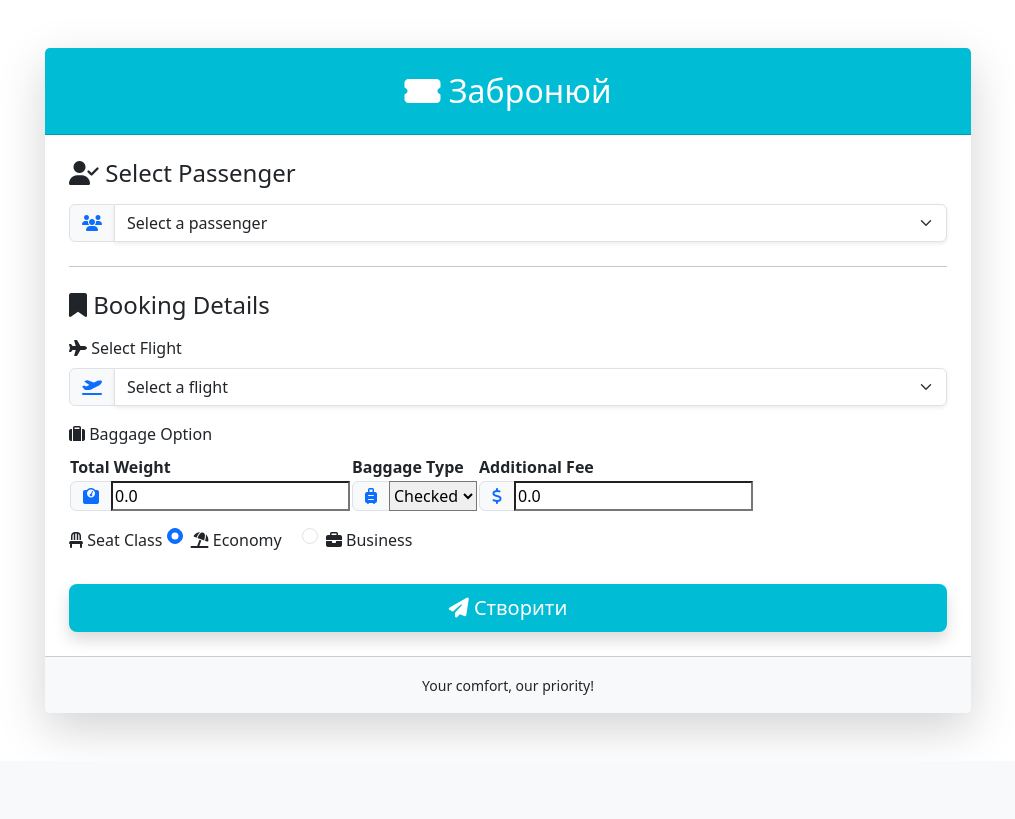
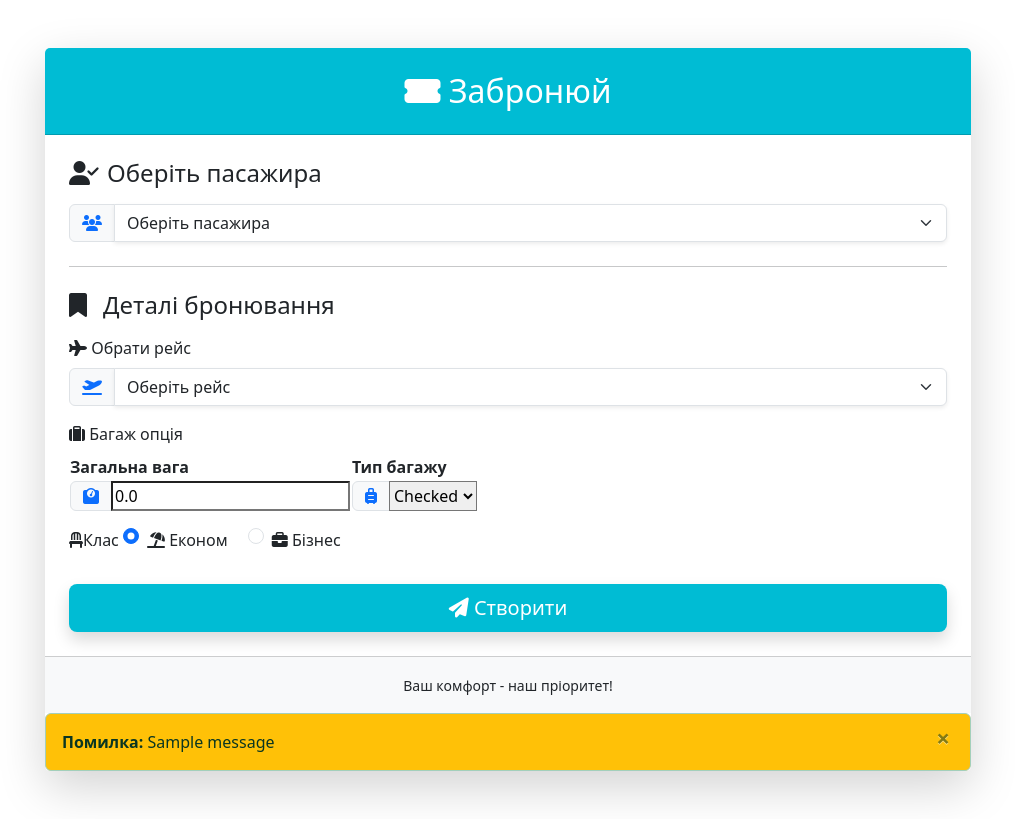
Before and after one commit to Arsemon4ik/airport_prj, a Django app: page /bookings/add/ in a window 1280 px wide. Shown: the part 56-875 px from the top of the page, without its empty margins (132-1147 px from the left). Before the commit the page ends 791 px from the top, so only its background shows below. Run offline with Django 5.2, Linux system fonts and the light colour scheme; tables that the repository leaves empty hold one stand-in row (values such as "Sample post"); one stand-in notice (Sample message) is shown; parts of the project's set-up code (start-up, migrations or seed data) failed here and were passed over; some libraries are stand-ins or nearby versions.

Commit message:
basic setup

```diff
--- a/booking_management/forms.py
+++ b/booking_management/forms.py
@@ -37,17 +37,16 @@ class BookingForm(forms.ModelForm):
 class BaggageForm(forms.ModelForm):
     class Meta:
         model = Baggage
-        fields = ['total_weight', 'baggage_type', 'additional_baggage_fee']
+        fields = ['total_weight', 'baggage_type']
         widgets = {
             'total_weight': forms.NumberInput(attrs={'class': 'form-control'}),
             'baggage_type': forms.Select(attrs={'class': 'form-control'}),
-            'additional_baggage_fee': forms.NumberInput(attrs={'class': 'form-control'}),
         }
 
 # FormSet для багажу
 BaggageFormSet = modelformset_factory(
         Baggage,
-        fields=('total_weight', 'baggage_type', 'additional_baggage_fee'),
+        fields=('total_weight', 'baggage_type'),
         extra=1,  # Додаткові форми для багажу
         can_delete=True  # Можливість видалення
     )
--- a/booking_management/urls.py
+++ b/booking_management/urls.py
@@ -21,4 +21,6 @@ urlpatterns = [
     path('bookings/add/', views.booking_create, name='booking_create'),
     path('bookings/<int:pk>/edit/', views.booking_update, name='booking_update'),
     path('bookings/<int:pk>/delete/', views.booking_delete, name='booking_delete'),
+
+    path('monopay-callback/', views.monopay_callback, name="monopay_callback"),
 ]
--- a/booking_management/views.py
+++ b/booking_management/views.py
@@ -1,8 +1,19 @@
+import json
+
 from django.forms import modelformset_factory
+from django.http import JsonResponse
 from django.shortcuts import render, get_object_or_404, redirect
 from django.contrib.auth.decorators import login_required
+from django.views.decorators.csrf import csrf_exempt
+
 from .models import Passenger, Flight, Booking, Baggage
 from .forms import PassengerForm, BookingForm, BaggageFormSet
+import logging
+from django.contrib import messages
+
+from .utils import MonoBankService, send_order_confirmation_email
+
+logger = logging.getLogger(__name__)
 
 
 @login_required
@@ -87,8 +98,9 @@ def flight_list(request):
 
 
 # List all bookings
+@login_required
 def booking_list(request):
-    bookings = Booking.objects.all()
+    bookings = Booking.objects.filter(passenger__managed_by=request.user)
 
     # Filters
     booking_status = request.GET.get('booking_status')
@@ -119,29 +131,98 @@ def booking_detail(request, pk):
 def booking_create(request):
     if request.method == 'POST':
         form = BookingForm(request.POST)
-        formset = BaggageFormSet(request.POST, queryset=Baggage.objects.none())  # Новий набір форм
+        formset = BaggageFormSet(request.POST, queryset=Baggage.objects.none())
+
+        monobank_client = MonoBankService()
+        total = 0
 
         if form.is_valid() and formset.is_valid():
-            # Збереження бронювання
-            booking = form.save(commit=False)
+            # Save the booking
+            booking = form.save()
+            flight = booking.flight
 
-            # Збереження багажу та прив'язка до бронювання
+            if booking.seat_class == 'economy':
+                ticket_price = flight.economy_price
+            elif booking.seat_class == 'business':
+                ticket_price = flight.business_price
+            else:
+                ticket_price = 0
+
+            total += ticket_price
+
             for baggage_form in formset:
-                if baggage_form.cleaned_data and not baggage_form.cleaned_data.get('DELETE'):  # Уникаємо порожніх форм
-                    baggage = baggage_form.save()
+                if baggage_form.cleaned_data and not baggage_form.cleaned_data.get('DELETE'):
+                    baggage = baggage_form.save(commit=False)
+
+                    if baggage.total_weight > 20:
+                        baggage.additional_baggage_fee = (baggage.total_weight - 20) * 20  # 1кг / 20 грн дод.плата
+                    else:
+                        baggage.additional_baggage_fee = 0
+                    total += baggage.additional_baggage_fee
                     baggage.save()
+
                     booking.baggage = baggage
-            booking.save()# Прив'язуємо до бронювання
 
-            return redirect('booking_list')  # Перенаправлення після успіху
+                booking.total_price = total
+                booking.save()
+
+            description = f"Сплата за квиток {flight.flight_number}"
+            payment_url = monobank_client.create_invoice(booking.booking_code, description, total)
+            print(payment_url)
+            if payment_url:
+                return redirect(payment_url)
+            else:
+                messages.error(request, f'Виникла помилка під час створення платежу')
+        else:
+            messages.error(request, f'Виникла помилка під час створення квитка: {form.errors} {formset.errors}')
     else:
         form = BookingForm()
-        formset = BaggageFormSet(queryset=Baggage.objects.none())  # Порожній набір форм
+        formset = BaggageFormSet(queryset=Baggage.objects.none())
 
     return render(request, 'booking_management/booking_create.html', {
         'form': form,
         'formset': formset,
     })
+
+
+@csrf_exempt
+def monopay_callback(request):
+    if request.method != 'POST':
+        logger.error(f'{request.method} in mono_checkout_callback is not allowed! \n{request.body}')
+        return JsonResponse({"message": f"{request.method} is not allowed in Callback"}, status=200)
+    try:
+        data = json.loads(request.body)
+        if not data:
+            logger.error(f'No data in call-back function mono_checkout_callback, request: \n{request.body}')
+            return JsonResponse({"message": "Callback received and processed"}, status=200)
+
+        status = data.get("status")
+        if status not in ['success', 'payment_on_delivery']:
+            return JsonResponse({"message": "Callback received and processed"}, status=200)
+
+        booking_ref = data.get("reference")
+
+        try:
+            booking = Booking.objects.get(booking_code=booking_ref)
+        except Booking.DoesNotExist:
+            logger.error(f'Error order not found with order_ref: {booking_ref}')
+            return JsonResponse({"error": "Order not found"}, status=404)
+
+        if booking.booking_status == 'Confirmed':
+            return JsonResponse({"message": "Booking has already confirmed"}, status=404)
+
+        if status == 'success':
+            booking.booking_status = 'Confirmed'
+            booking.save()
+            send_order_confirmation_email(booking)
+        return JsonResponse({"message": "Callback received and processed"}, status=200)
+
+    except json.JSONDecodeError:
+        return JsonResponse({"error": "Invalid JSON data"}, status=400)
+    except Exception as e:
+        logger.error(f'Error while trying to send email for order ref: {e}')
+        return JsonResponse({"error": 'Server error during call-back'}, status=500)
+
 
 # Update an existing booking
 def booking_update(request, pk):
--- a/templates/booking_management/booking_create.html
+++ b/templates/booking_management/booking_create.html
@@ -14,18 +14,18 @@
                         <h2 class="mb-0"><i class="fas fa-ticket-alt"></i> Забронюй</h2>
                     </div>
                     <div class="card-body p-4">
-                        <form method="POST">
+                        <form enctype="multipart/form-data" method="post">
                             {% csrf_token %}
 
                             <!-- Passenger Selection -->
                             <div class="mb-4">
-                                <h4 class="mb-3"><i class="fas fa-user-check"></i> Select Passenger</h4>
+                                <h4 class="mb-3"><i class="fas fa-user-check mr-2"></i>Оберіть пасажира </h4>
                                 <div class="input-group">
                                     <span class="input-group-text bg-light"><i
                                             class="fas fa-users text-primary"></i></span>
                                     <select class="form-select shadow-sm {% if form.passenger.errors %}is-invalid{% endif %}"
                                             id="passenger" name="passenger">
-                                        <option value="" disabled selected>Select a passenger</option>
+                                        <option value="" disabled selected>Оберіть пасажира</option>
                                         {% for passenger in form.passenger.field.queryset %}
                                             <option value="{{ passenger.id }}"
                                                     {% if passenger.id|stringformat:"s" == form.passenger.value|stringformat:"s" %}selected{% endif %}>
@@ -46,18 +46,18 @@
 
                             <!-- Booking Details -->
                             <div class="mb-4">
-                                <h4 class="mb-3"><i class="fas fa-bookmark"></i> Booking Details</h4>
+                                <h4 class="mb-3"><i class="fas fa-bookmark mr-3"></i>Деталі бронювання </h4>
 
                                 <!-- Flight Selection -->
                                 <div class="mb-3">
-                                    <label for="flight" class="form-label"><i class="fas fa-plane"></i> Select
-                                        Flight</label>
+                                    <label for="flight" class="form-label"><i class="fas fa-plane"></i> Обрати рейс
+                                    </label>
                                     <div class="input-group">
                                         <span class="input-group-text bg-light"><i
                                                 class="fas fa-plane-departure text-primary"></i></span>
                                         <select class="form-select shadow-sm {% if form.flight.errors %}is-invalid{% endif %}"
                                                 id="flight" name="flight">
-                                            <option value="" disabled selected>Select a flight</option>
+                                            <option value="" disabled selected>Оберіть рейс</option>
                                             {% for flight in form.flight.field.queryset %}
                                                 <option value="{{ flight.id }}"
                                                         {% if flight.id|stringformat:"s" == form.flight.value|stringformat:"s" %}selected{% endif %}>
@@ -71,15 +71,14 @@
 
                                 <!-- Baggage Selection -->
                                 <div class="mb-3">
-                                    <label for="baggage" class="form-label"><i class="fas fa-suitcase"></i> Baggage
-                                        Option</label>
+                                    <label for="baggage" class="form-label"><i class="fas fa-suitcase"></i> Багаж опція
+                                    </label>
                                     {{ formset.management_form }}
                                     <table>
                                         <thead>
                                         <tr>
-                                            <th>Total Weight</th>
-                                            <th>Baggage Type</th>
-                                            <th>Additional Fee</th>
+                                            <th>Загальна вага</th>
+                                            <th>Тип багажу</th>
                                         </tr>
                                         </thead>
                                         <tbody>
@@ -111,20 +110,6 @@
                                                         {% endif %}
                                                     </div>
                                                 </td>
-                                                <td>
-                                                    <div class="input-group">
-                                            <span class="input-group-text bg-light">
-                                                <i class="fas fa-dollar-sign text-primary"></i>
-                                            </span>
-                                                        {{ form.additional_baggage_fee }}
-                                                        {% if form.additional_baggage_fee.errors %}
-                                                            <div class="invalid-feedback">
-                                                                {{ form.additional_baggage_fee.errors|join:", " }}
-                                                            </div>
-                                                        {% endif %}
-                                                    </div>
-                                                </td>
-
                                             </tr>
                                         {% endfor %}
                                         </tbody>
@@ -133,20 +118,20 @@
 
                                 <!-- Seat Class -->
                                 <div class="mb-3">
-                                    <label class="form-label"><i class="fas fa-chair"></i> Seat Class</label>
+                                    <label class="form-label"><i class="fas fa-chair"></i>Клас</label>
                                     <div class="form-check form-check-inline">
                                         <input class="form-check-input" type="radio" name="seat_class" id="economy"
                                                value="economy"
                                                {% if form.seat_class.value == "economy" %}checked{% endif %}>
                                         <label class="form-check-label" for="economy"><i
-                                                class="fas fa-umbrella-beach"></i> Economy</label>
+                                                class="fas fa-umbrella-beach"></i> Економ</label>
                                     </div>
                                     <div class="form-check form-check-inline">
                                         <input class="form-check-input" type="radio" name="seat_class" id="business"
                                                value="business"
                                                {% if form.seat_class.value == "business" %}checked{% endif %}>
                                         <label class="form-check-label" for="business"><i class="fas fa-briefcase"></i>
-                                            Business</label>
+                                            Бізнес</label>
                                     </div>
                                 </div>
                             </div>
@@ -161,8 +146,17 @@
                         </form>
                     </div>
                     <div class="card-footer text-center bg-light py-3">
-                        <small>Your comfort, our priority!</small>
+                        <small>Ваш комфорт - наш пріоритет!</small>
                     </div>
+                    {% for message in messages %}
+                        <div class="alert alert-{{ message.tags }} mb-0 alert-dismissible fade show bg-warning"
+                             role="alert">
+                            <strong>Помилка: </strong> {{ message|safe }}
+                            <button type="button" class="close" data-dismiss="alert" aria-label="Close">
+                                <span aria-hidden="true">&times;</span>
+                            </button>
+                        </div>
+                    {% endfor %}
                 </div>
             </div>
         </div>
--- a/templates/booking_management/flights.html
+++ b/templates/booking_management/flights.html
@@ -87,8 +87,8 @@
 
                         <!-- Price Section -->
                         <div class="col-md-4 bg-light text-center p-4">
-                            <h5 class="font-weight-bold text-dark mb-2">Economy: {{ flight.economy_price }}$</h5>
-                            <h5 class="font-weight-bold text-dark mb-2">Business: {{ flight.business_price }}$</h5>
+                            <h5 class="font-weight-bold text-dark mb-2">Економ: {{ flight.economy_price }} грн.</h5>
+                            <h5 class="font-weight-bold text-dark mb-2">Бізнес: {{ flight.business_price }} грн.</h5>
                             <p class="text-success mb-2"><small>Оплата за 30 днів</small></p>
                             <a href="{% url 'booking_create' %}" class="btn btn-danger btn-lg rounded-pill px-4">Вибрати</a>
                         </div>
```
Also changed, not shown: airport/settings.py (+30 -0 lines), booking_management/models.py (+4 -3 lines), booking_management/utils.py (added, +54 -0 lines), templates/booking_management/email.html (added, +132 -0 lines), booking_management/migrations/0007_booking_total_price.py (added), 1 other file.
